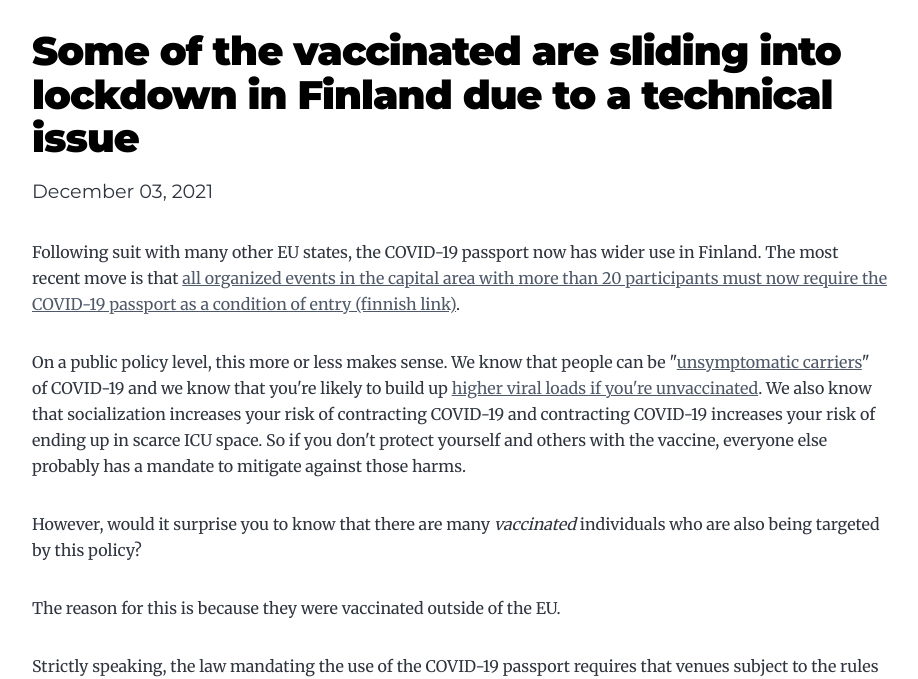
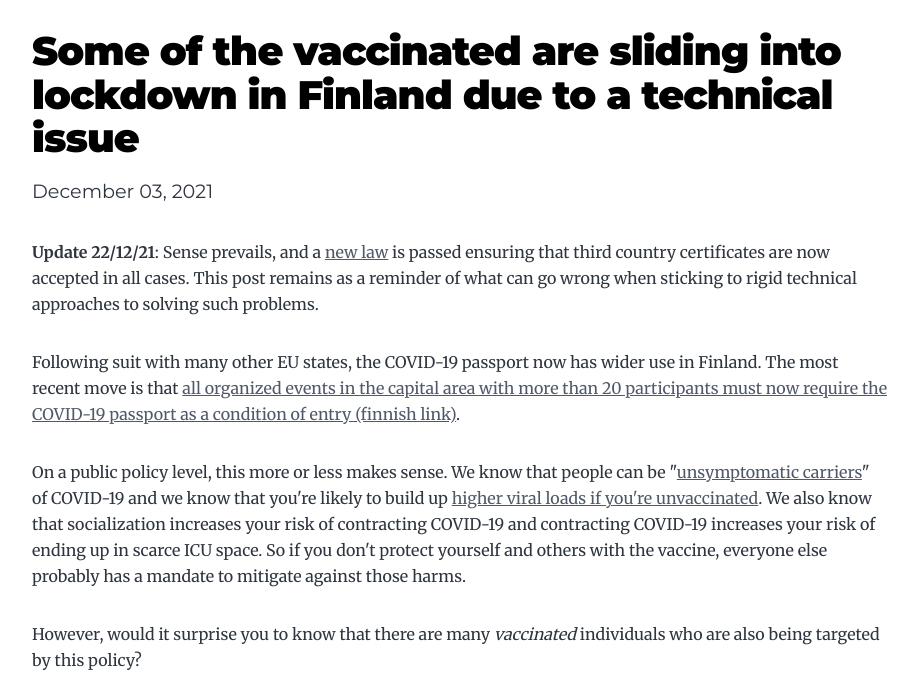
Before and after one commit to smspillaz/sspilsbury-com-gatsby, a Gatsby site: page /2021-12-03-some-third-country-nationals-sliding-into-lockdown-in-finland/ in a window 1280 px wide. Shown: the part 88-767 px from the top of the page, without its empty margins (180-1098 px from the left). Built offline with nearby package versions, Linux system fonts and the light colour scheme; Gatsby itself is replaced by a stand-in of ours.

Commit message:
blog: Add update about third-country corona certificates.

```diff
--- a/content/blog/2021-12-03-some-third-country-nationals-sliding-into-lockdown-in-finland/index.md
+++ b/content/blog/2021-12-03-some-third-country-nationals-sliding-into-lockdown-in-finland/index.md
@@ -4,6 +4,10 @@ date: "2021-12-03"
 description: On the pitfalls of jumping to technical solutions for social problems.
 post: true
 ---
+
+**Update 22/12/21**: Sense prevails, and a [new law](https://stm.fi/en/-/covid-19-certificates-issued-outside-the-eu-to-be-accepted-as-covid-19-passports-in-finland-as-of-23-december)
+is passed ensuring that third country certificates are now accepted in all cases. This post remains
+as a reminder of what can go wrong when sticking to rigid technical approaches to solving such problems.
 
 Following suit with many other EU states, the COVID-19 passport now has wider use in Finland. The most
 recent move is that [all organized events in the capital area with more than 20 participants must now require
```
